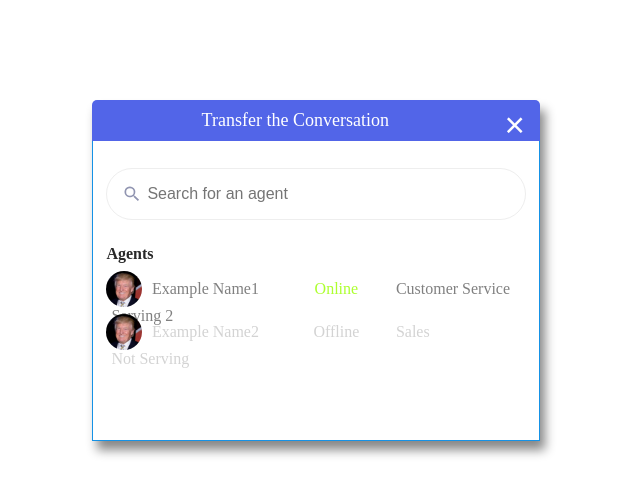
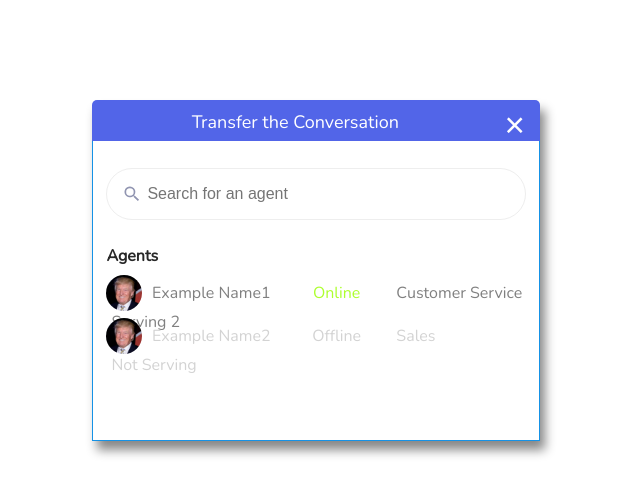
Before and after one commit to tgochitashvili/MarkUp, a plain HTML site: page index.html in a window 1280 px wide. Shown: the whole page, without its empty margins (8-648 px from the left). Drawn offline with nearby package versions, Linux system fonts and the light colour scheme.

Commit message:
Fixed fonts

```diff
--- a/index.html
+++ b/index.html
@@ -1,6 +1,7 @@
 <html>
     <head>
         <title>Widget</title>
+        <link href='https://fonts.googleapis.com/css?family=Nunito' rel='stylesheet'>
         <link rel="stylesheet" type="text/css" href="style.css">
     </head>
     <body>
```
